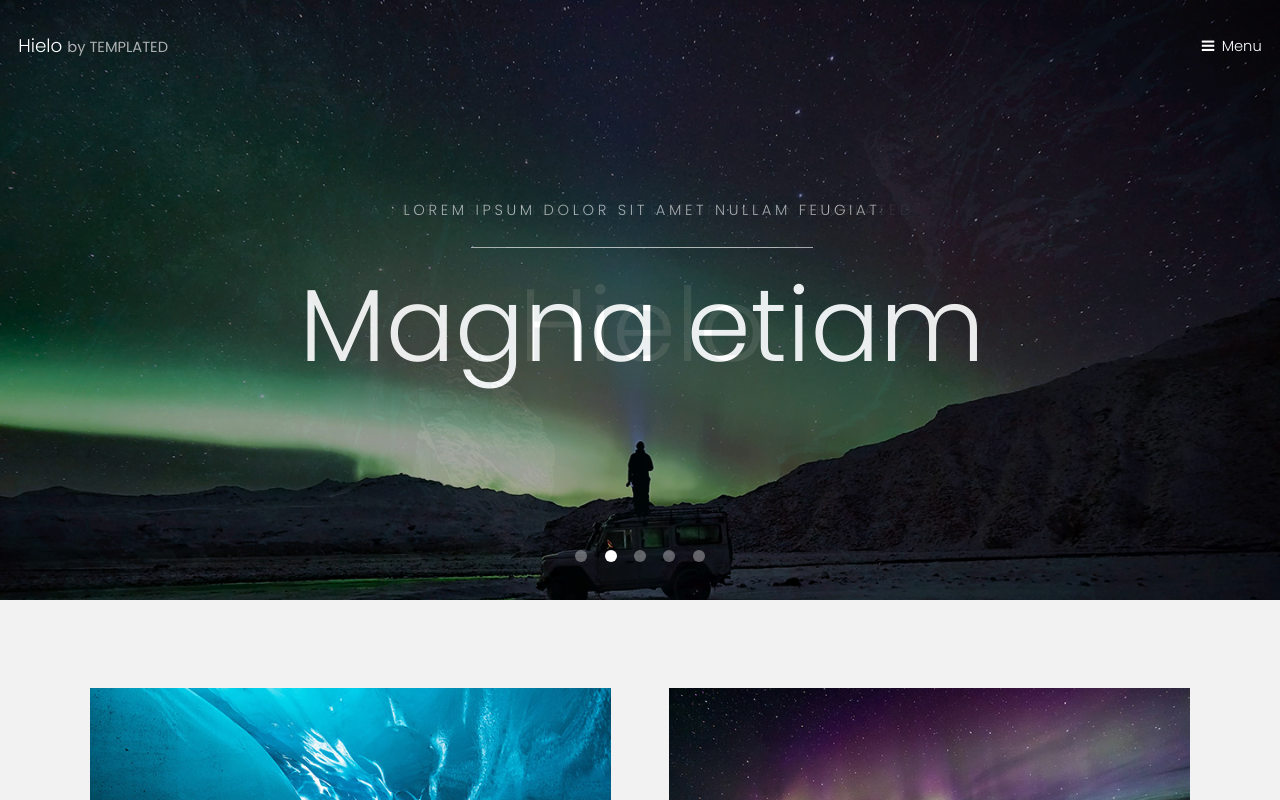
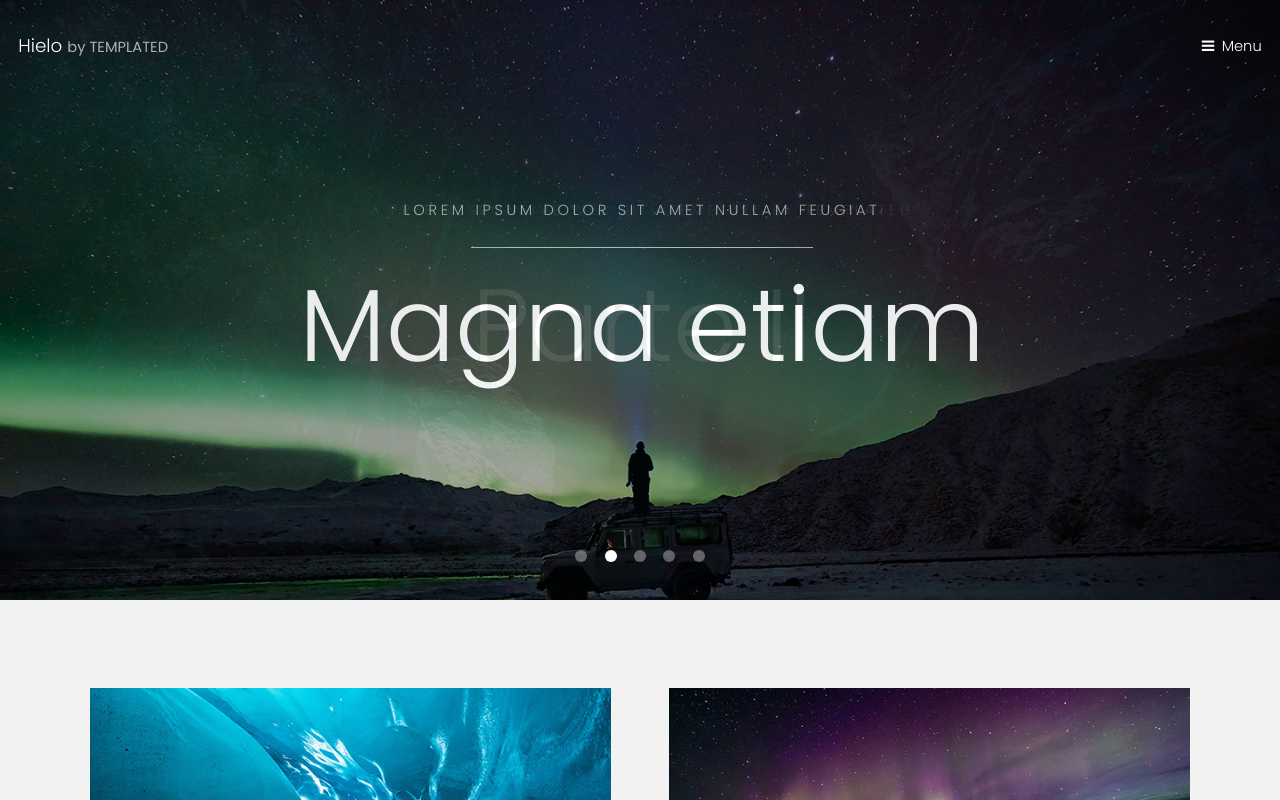
Before and after one commit to MacaPerez/templated-hielo-v3, a plain HTML site: page index.html in a window 1280 px wide. Shown: the top 800 px of the page. Drawn offline with Linux system fonts and the light colour scheme.

Commit message:
cambio texto de un h2 para distinguir la página

```diff
--- a/index.html
+++ b/index.html
@@ -35,7 +35,7 @@
 					<div class="inner">
 						<header>
 							<p>A free responsive web site template by <a href="https://templated.co">TEMPLATED</a></p>
-							<h2>Hielo</h2>
+							<h2>Parte II</h2>
 						</header>
 					</div>
 				</article>
```
